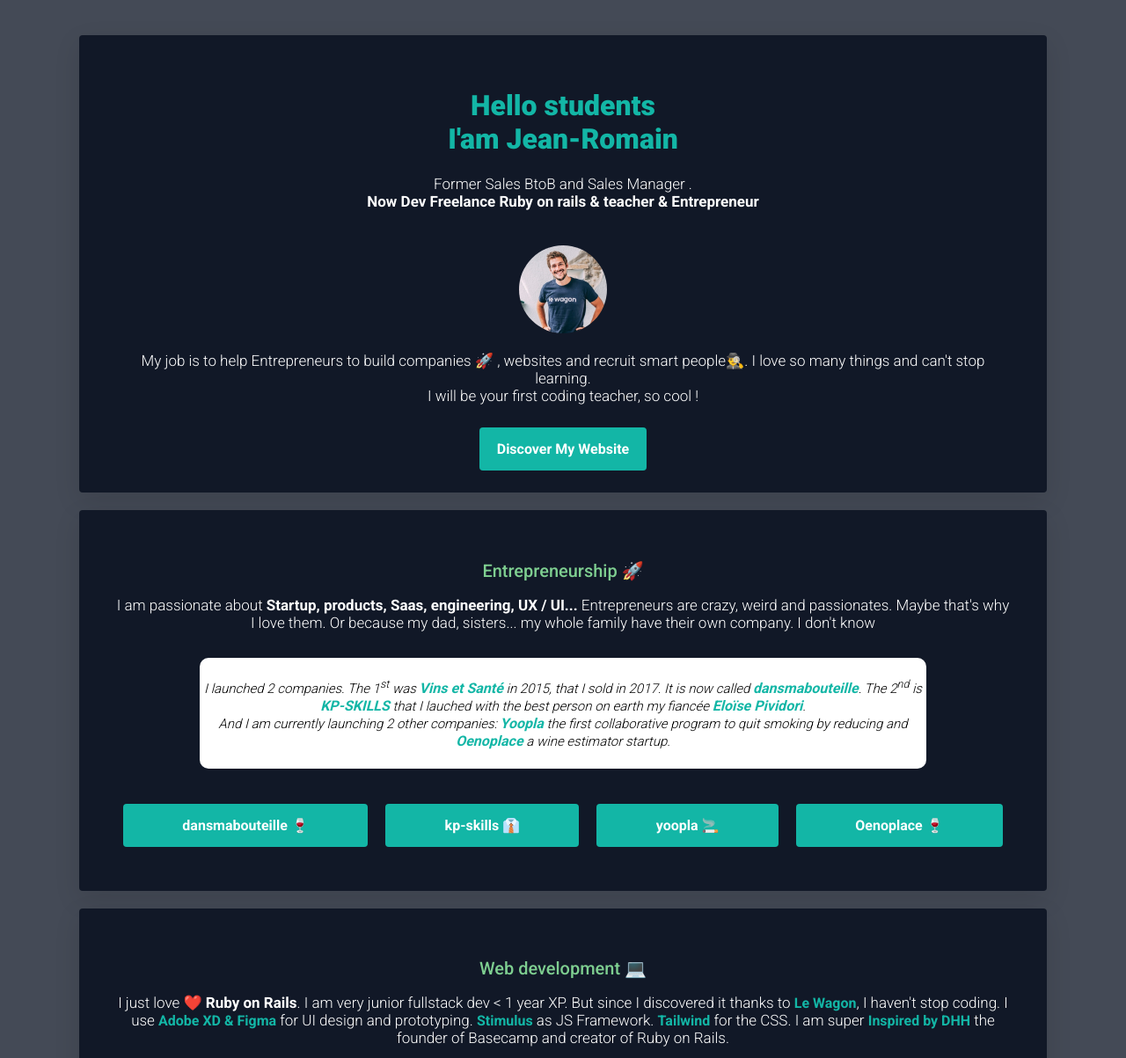
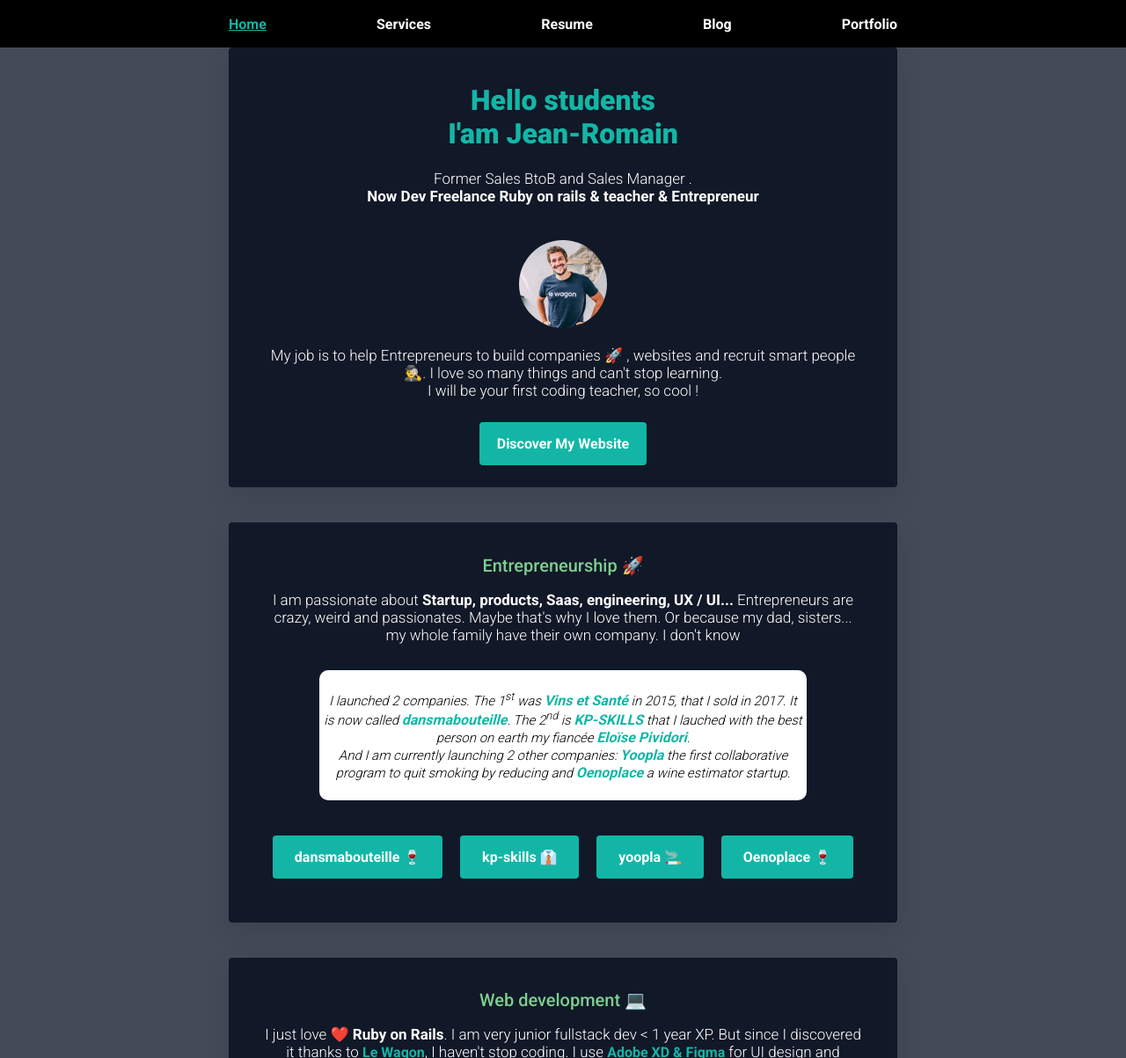
Before and after one commit to jromainkrupa/jeanro, a Jekyll site: the page built from index.html, in a window 1280 px wide, cut to the strip 0-1203 px from the top of the page. Shown: the whole strip at 88% size. Built offline with Jekyll 4.4.1, drawn with Linux system fonts in a browser that asks for light colours; nearby versions of some CDN libraries; some web fonts are replaced.

Commit message:
new section

```diff
--- a/_data/navigation.yml
+++ b/_data/navigation.yml
@@ -1,5 +1,7 @@
 - name: Home
   link: /
+- name: Services
+  link: /services.html
 - name: Resume
   link: /resume.html
 - name: Blog
--- a/_includes/navigation.html
+++ b/_includes/navigation.html
@@ -1,5 +1,7 @@
 <nav>
-<!--   {% for item in site.data.navigation %}
-    <a href="{{ item.link }}" {% if page.url == item.link %}class="current"{% endif %}>{{ item.name }}</a>
-  {% endfor %} -->
+  <div class="container nav-position">
+    {% for item in site.data.navigation %}
+      <a href="{{ item.link }}" {% if page.url == item.link %}id="current"{% endif %}>{{ item.name }}</a>
+    {% endfor %}
+  </div>
 </nav>
--- /dev/null
+++ b/_layouts/dark.html
@@ -0,0 +1,6 @@
+---
+layout: default
+---
+<div class="dark">
+  {{ content }}
+</div>
--- /dev/null
+++ b/_sass/banner.scss
@@ -0,0 +1,91 @@
+.banner {
+  background-color: black;
+  color:white;
+  height:60vh;
+}
+.hero-wrapper {
+  padding-top: 10vh;
+  display:flex;
+  flex-direction: column;
+  align-items: flex-start;
+  justify-content:center;
+  text-align:left;
+
+}
+.hero-wrapper-text {
+
+}
+.sub-banner {
+  height: 34vh;
+  padding: 0;
+  margin:0;
+  display:flex;
+  justify-content:flex-end;
+  background: linear-gradient(-225deg,#0D91B1 0%, #13B6A6 50%);
+}
+.banner h1 {
+  font-family: 'Playfair Display', serif;
+  font-size: 42px;
+  font-weight: 800;
+}
+.action-position {
+  margin-top: 42px;
+}
+.sub-banner-wrapper {
+
+}
+.portrait {
+  background-color:red;
+  position:relative;
+}
+.portrait img {
+  width: 30vw;
+  position:absolute;
+    bottom: 0;
+  right: 0;
+}
+@media only screen and (min-width: 768px) {
+/* tablettes et ordinateurs */
+}
+@media only screen and (max-width: 767px) {
+/* smartphone */
+}
+@media only screen and (max-width: 767px) and (orientation: portrait) {
+  .hero-wrapper {
+    text-align:center;
+    align-items:center;
+    padding-top:5vh;
+  }
+  .sub-banner {
+    text-align:center;
+    align-items:center;
+  }
+  .portrait img {
+    width: 87vw;
+  }
+
+}
+
+
+// @media screen and (max-width: 767px) {
+//   .hero-landing-wrapper {
+//       width: 97%;
+//       flex-wrap:wrap;
+//   }
+//   .banner {
+//     justify-content: center;
+//     align-items: center;
+//   }
+//   .portrait img {
+//     width: 100%;
+//   }
+// }
+.sub-banner span {
+  color:white;
+}
+.sub-banner h2 {
+  color:white;
+  font-family: 'Playfair Display', serif;
+  font-size: 32px;
+  font-weight: 800;
+}
--- /dev/null
+++ b/_sass/buttons.scss
@@ -0,0 +1,11 @@
+.btn-blue {
+  background-color: #13B6A6;
+  color: white;
+  padding: 15px 20px;
+  border-radius: 4px;
+}
+.btn-blue:hover {
+  background-color: #111827;
+  color: #13B6A6;
+  border: 2px solid #13B6A6;
+}
--- a/_sass/cards.scss
+++ b/_sass/cards.scss
@@ -4,7 +4,8 @@
   padding: 40px;
   box-shadow: 0px 10px 30px rgba(0,0,0,0.1);
   border-radius: 4px;
-  margin: 20px 0px;
+  margin-bottom: 40px;
+  padding-top: 20px;
   text-align: center;
 }
 .card-white {
--- /dev/null
+++ b/_sass/container.scss
@@ -0,0 +1,21 @@
+.container {
+  width: 1100px;
+  margin: 0px auto;
+}
+@media only screen and (min-width: 768px) {
+/* tablettes et ordinateurs */
+  .container {
+    width: 760px;
+  }
+}
+@media only screen and (max-width: 767px) {
+/* smartphone */
+  .container {
+    width: 500px;
+  }
+}
+@media only screen and (max-width: 767px) and (orientation: portrait) {
+  .container {
+    width: 350px;
+  }
+}
--- a/_sass/main.scss
+++ b/_sass/main.scss
@@ -1,10 +1,11 @@
 /* Colors and fonts */
 body {
-  background: #444A56;
   color: white;
   font-family: 'Roboto', sans-serif;
   font-size: 17px;
   font-weight: lighter;
+  margin: 0;
+  padding:0;
 }
 h1, h2, h3 {
 
@@ -44,13 +45,14 @@
   font-weight: 600;
   font-size: 16px;
 }
-
+.dark {
+  background-color: #444A57;
+  margin:0;
+  padding: 0;
+}
 
 /* Custom design with class (99% of your design) */
-.container {
-  width: 1100px;
-  margin: 40px auto;
-}
+
 .flexbox {
   display:flex;
   justify-content:center;
@@ -66,51 +68,11 @@
   margin: 0 auto;
 }
 
-@media (max-width: 960px) {
-  /* For a screen < 960px, this CSS will be read */
-  .container {
-    width: 800px;
-  }
-}
-@media (max-width: 720px) {
-  /* For a screen < 720px, this CSS will be read */
-  .container {
-    width: 620px;
-  }
-}
-@media (max-width: 540px) {
-  /* For a screen < 540px, this CSS will be read */
-  .container {
-    width: 500px;
-  }
-}
-@media (max-width: 414px) {
-  /* For a screen < 540px, this CSS will be read */
-  .container {
-    width: 390px;
-  }
-}
-@media (max-width: 375px) {
-  /* For a screen < 540px, this CSS will be read */
-  .container {
-    width: 355px;
-  }
-}
 
 .img-circle {
   border-radius: 50%;
 }
-.btn-blue {
-  background-color: #13B6A6;
-  color: white;
-  padding: 15px 20px;
-  border-radius: 4px;
-}
-.btn-blue:hover {
-  background-color: #111827;
-  color: #13B6A6;
-  border: 2px solid #13B6A6;
-}
+
 .list-inline {
   list-style: none;
   padding-left: 0px;
--- /dev/null
+++ b/_sass/navigation.scss
@@ -0,0 +1,16 @@
+.nav-position {
+  display: flex;
+  height: 6vh;
+  align-items: center;
+  justify-content: space-between;
+}
+.nav-position a {
+  color:white;
+}
+#current {
+  color: #13B6A6;
+  text-decoration:underline;
+}
+nav {
+  background-color: black;
+}
--- a/assets/css/styles.scss
+++ b/assets/css/styles.scss
@@ -1,6 +1,11 @@
 ---
 ---
 @import url('https://fonts.googleapis.com/css2?family=Lobster&display=swap');
+@import url('https://fonts.googleapis.com/css2?family=Playfair+Display:ital,wght@0,500;0,600;0,700;0,800;1,600&display=swap');
 @import "avatar";
+@import "container";
+@import "navigation";
+@import "buttons";
+@import "banner";
 @import "cards";
 @import "main";
--- a/index.html
+++ b/index.html
@@ -1,8 +1,8 @@
 ---
-layout: default
+layout: dark
 title: Home
 ---
-<div class="container">
+<div class="container" id="light-dark">
   <div class="card-black" id="introduction">
     <h1>Hello students <br>I'am Jean-Romain</h1>
     <p>Former Sales BtoB and Sales Manager .<br><strong>Now Dev Freelance Ruby on rails & teacher & Entrepreneur</strong></p>
```
Also changed, not shown: services.html (added, +36 -0 lines), assets/images/jean-protrait.png (added), 2 other files.
